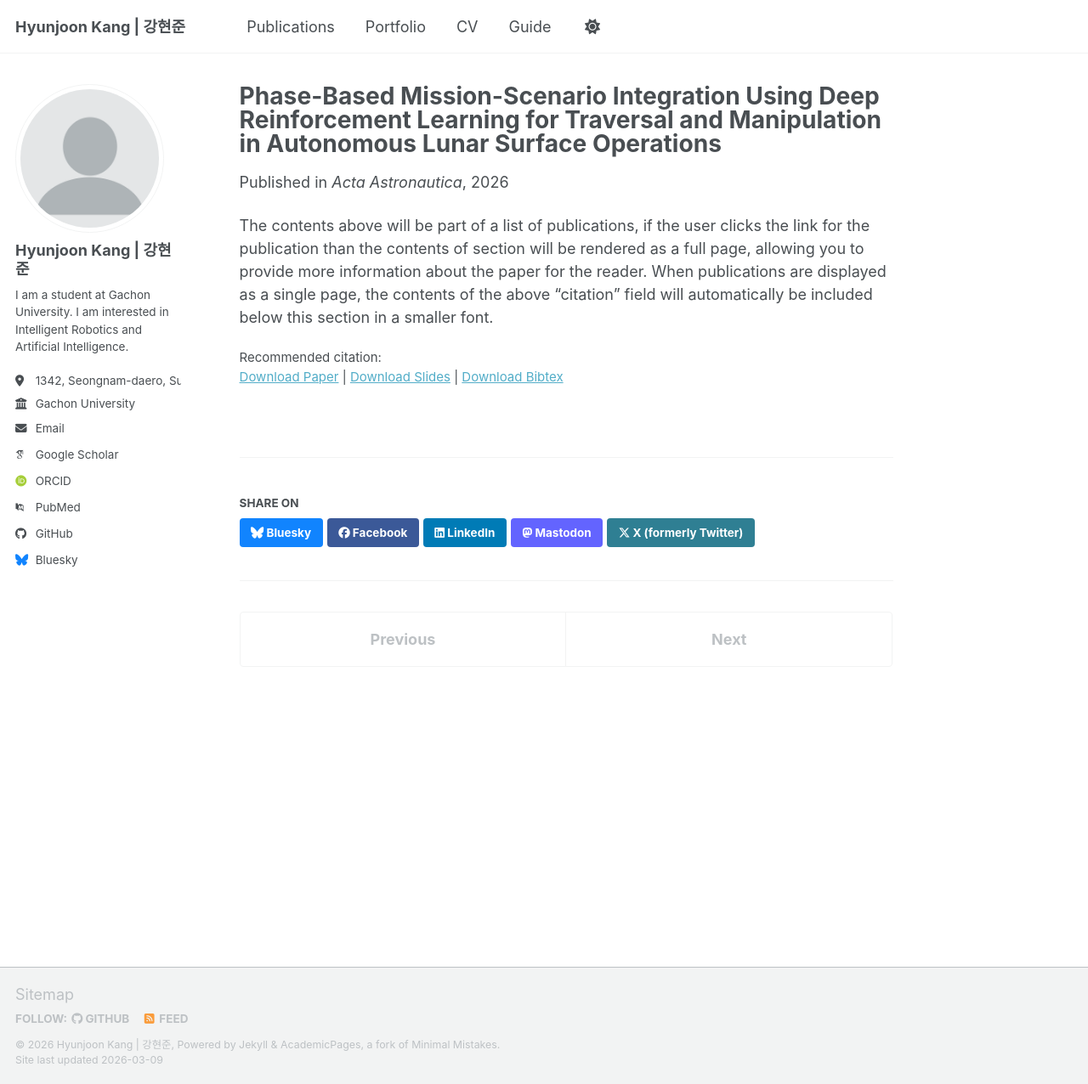
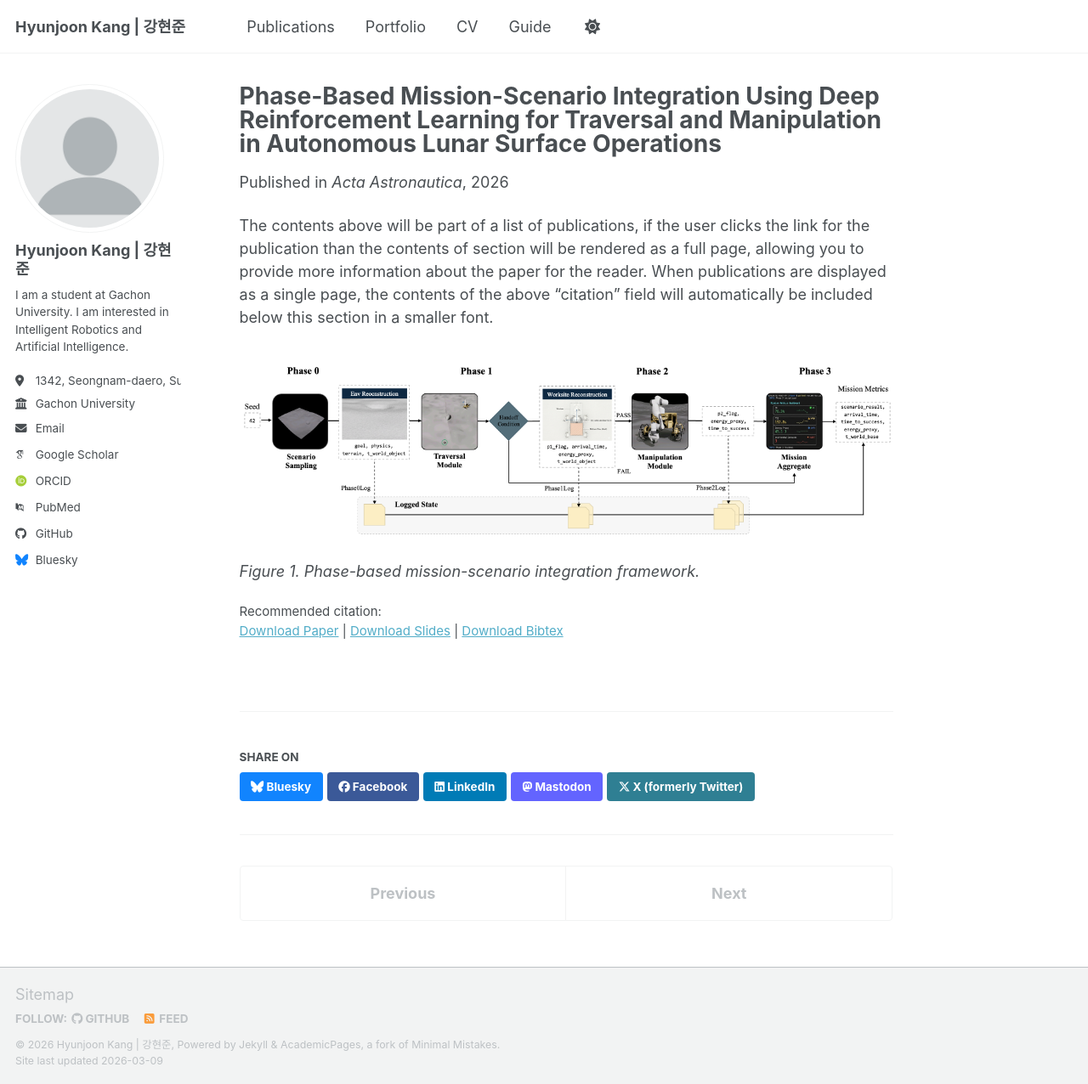
Before and after one commit to hyunjoonkang/hyunjoonkang.github.io, a Jekyll site: the page built from _publications/2026-AA.md, in a window 1280 px wide and 1276 px high. Shown: the whole window at 85% size. Built offline with Jekyll 4.4.1, drawn with Linux system fonts in a browser that asks for light colours; some web fonts are replaced; a script bundle is joined from its source files by our own code; library files that are not in the unit come from our copies.

Commit message:
image test

```diff
--- a/_publications/2026-AA.md
+++ b/_publications/2026-AA.md
@@ -13,3 +13,7 @@ citation: ""
 ---
 
 The contents above will be part of a list of publications, if the user clicks the link for the publication than the contents of section will be rendered as a full page, allowing you to provide more information about the paper for the reader. When publications are displayed as a single page, the contents of the above "citation" field will automatically be included below this section in a smaller font.
+
+![Acta Astronautica 2026 framework](/images/publications/AA_fig03_scenario_framework_v1.png)
+
+_Figure 1. Phase-based mission-scenario integration framework._
```
Also changed, not shown: _publications/2025-11-12_ksas_fall_conference.md (+1 -1 lines).
